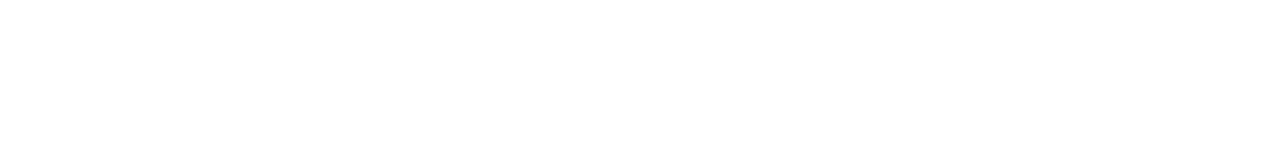
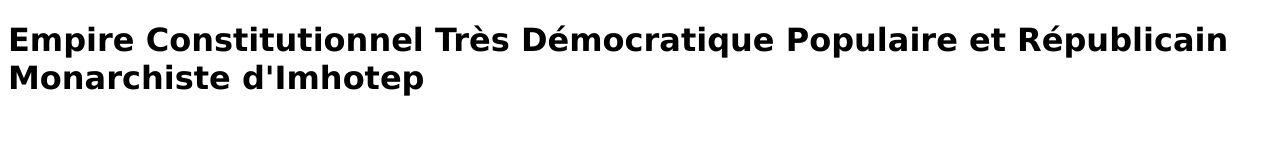
Before and after one commit to Yolwoocle/BotDiscordYanisLeo, a plain HTML site: page index.html in a window 1280 px wide. Drawn offline with Linux system fonts and the light colour scheme.

Commit message:
Base + drapeau

```diff
--- a/index.html
+++ b/index.html
@@ -1,8 +1,15 @@
 <!DOCTYPE html>
+
 <head>
-
+    <title>Empire des Croutons</title>
 </head>
 
 <body>
-
+    <font face="verdana">
+        <div class="Title">
+            <h1>
+                Empire Constitutionnel Très Démocratique Populaire et Républicain Monarchiste d'Imhotep
+            </h1>
+        </div>
+    </font>
 </body>
```
Also changed, not shown: images/drapeau.png (added), images/drapeauCarré.png (added), index.css (added).
